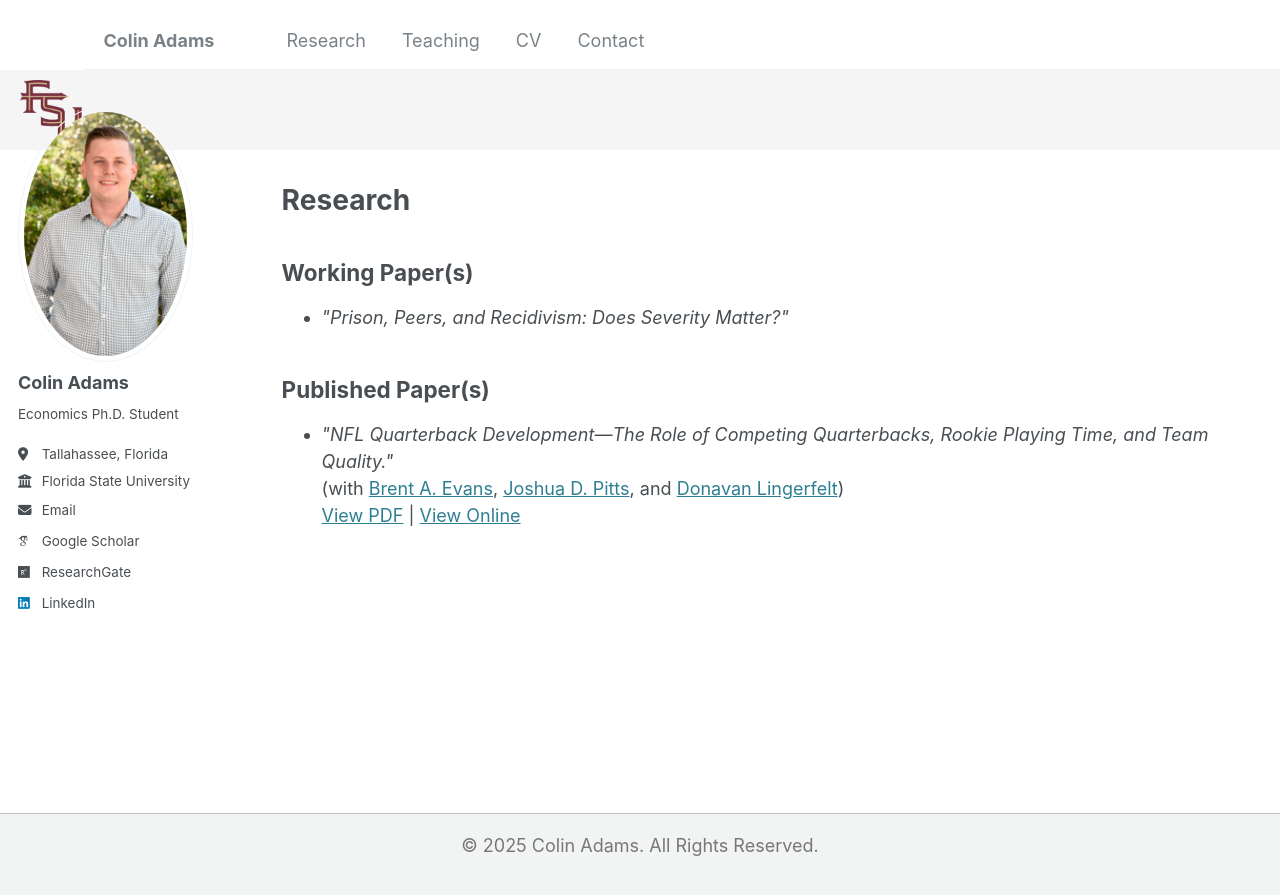
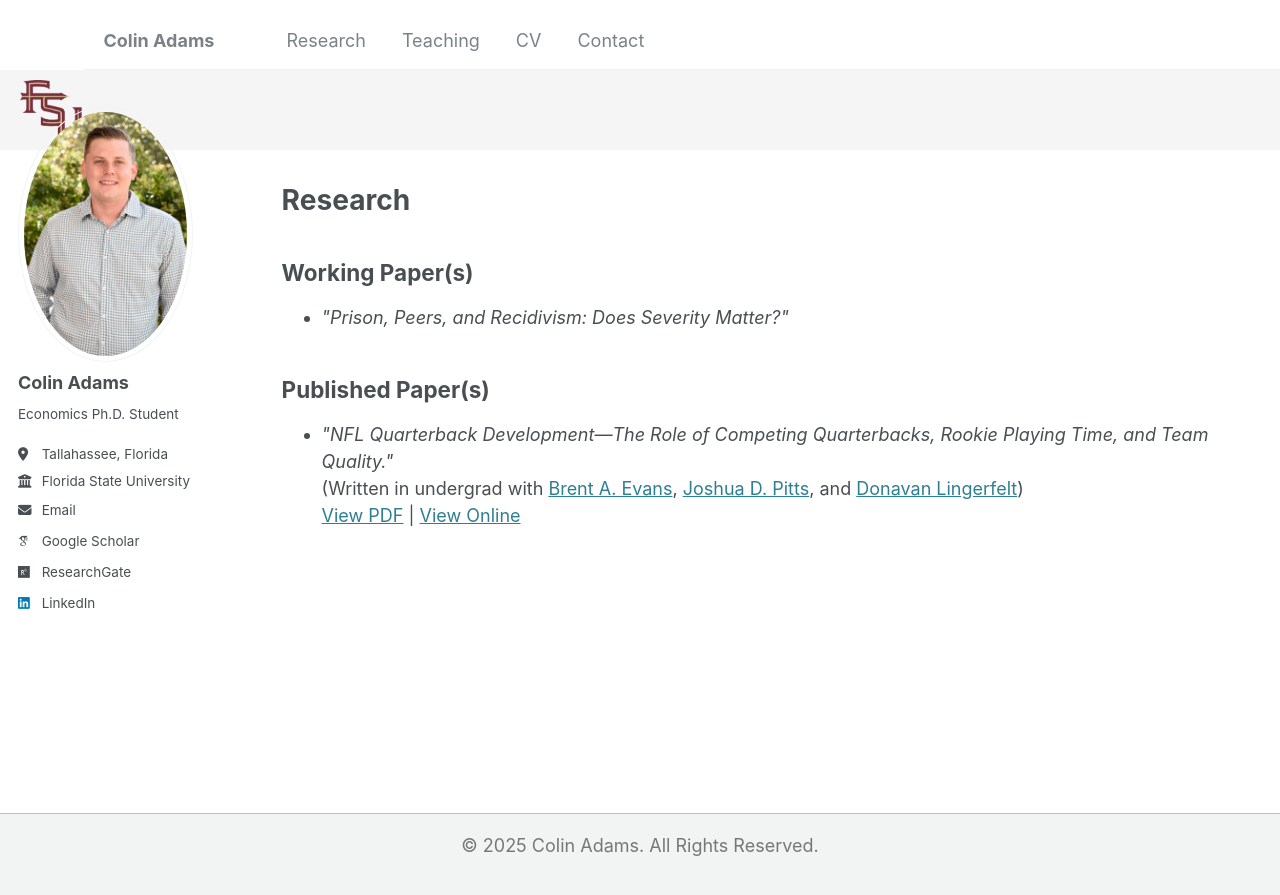
Before and after one commit to Zach-Gooch/Zach-Gooch.github.io, a Jekyll site: the page built from _pages/research.html, in a window 1280 px wide. Shown: the top 895 px of the page. Built offline with Jekyll 4.4.1, drawn with Linux system fonts in a browser that asks for light colours; some web fonts are replaced.

Commit message:
Update research.html

```diff
--- a/_pages/research.html
+++ b/_pages/research.html
@@ -21,7 +21,7 @@ author_profile: true
     <li>
       <em>"NFL Quarterback Development—The Role of Competing Quarterbacks, Rookie Playing Time, and Team Quality."</em>
       <br>
-      (with <a href="https://scholar.google.com/citations?user=fIReWHEAAAAJ&hl=en" target="_blank">Brent A. Evans</a>,
+      (Written in undergrad with <a href="https://scholar.google.com/citations?user=fIReWHEAAAAJ&hl=en" target="_blank">Brent A. Evans</a>,
       <a href="https://scholar.google.com/citations?hl=en&user=l4l5cA8AAAAJ&view_op=list_works&sortby=pubdate" target="_blank">Joshua D. Pitts</a>, and
       <a href="https://mises.org/profile/donavan-lingerfelt" target="_blank">Donavan Lingerfelt</a>)
       <br>
```
